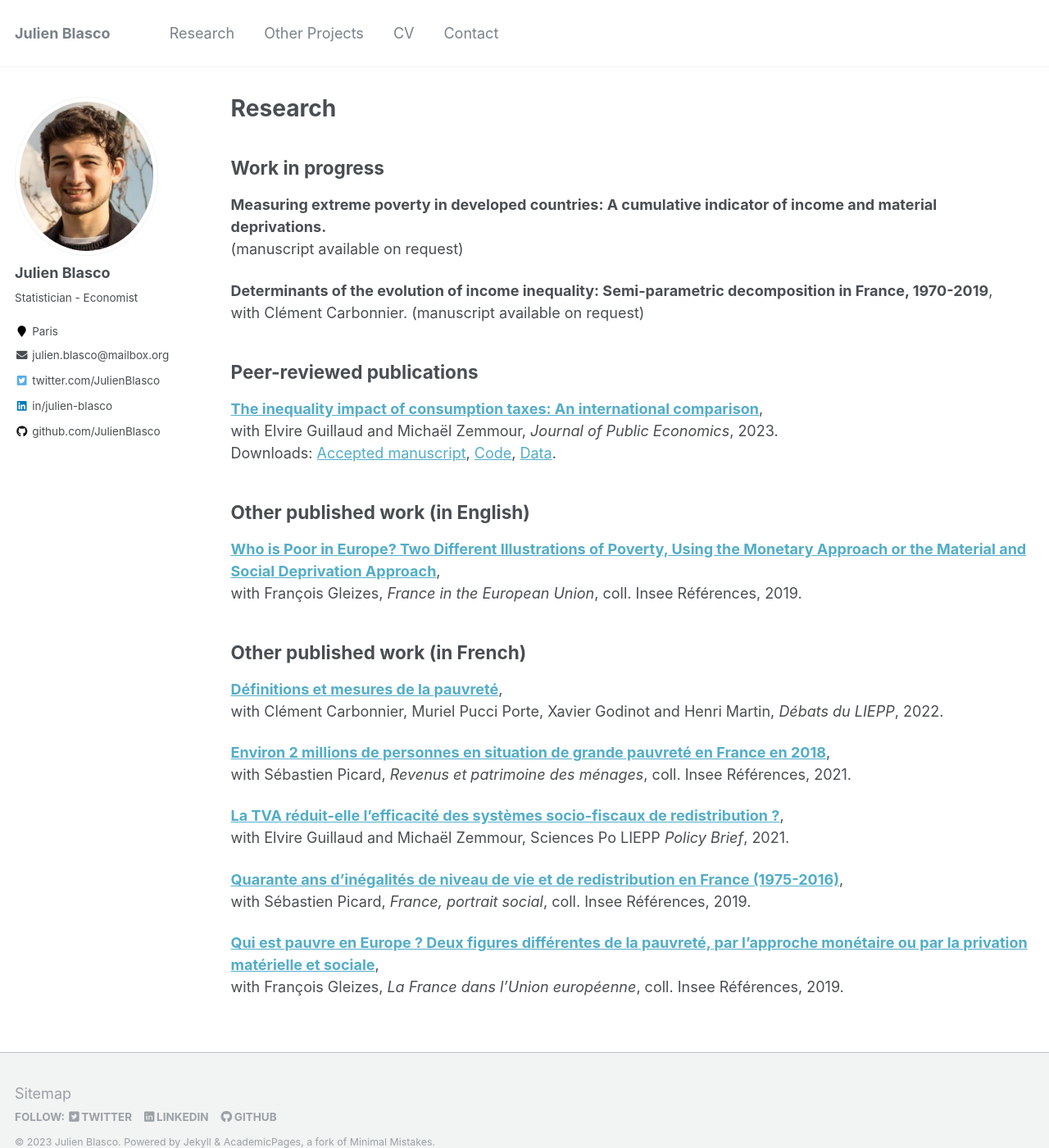
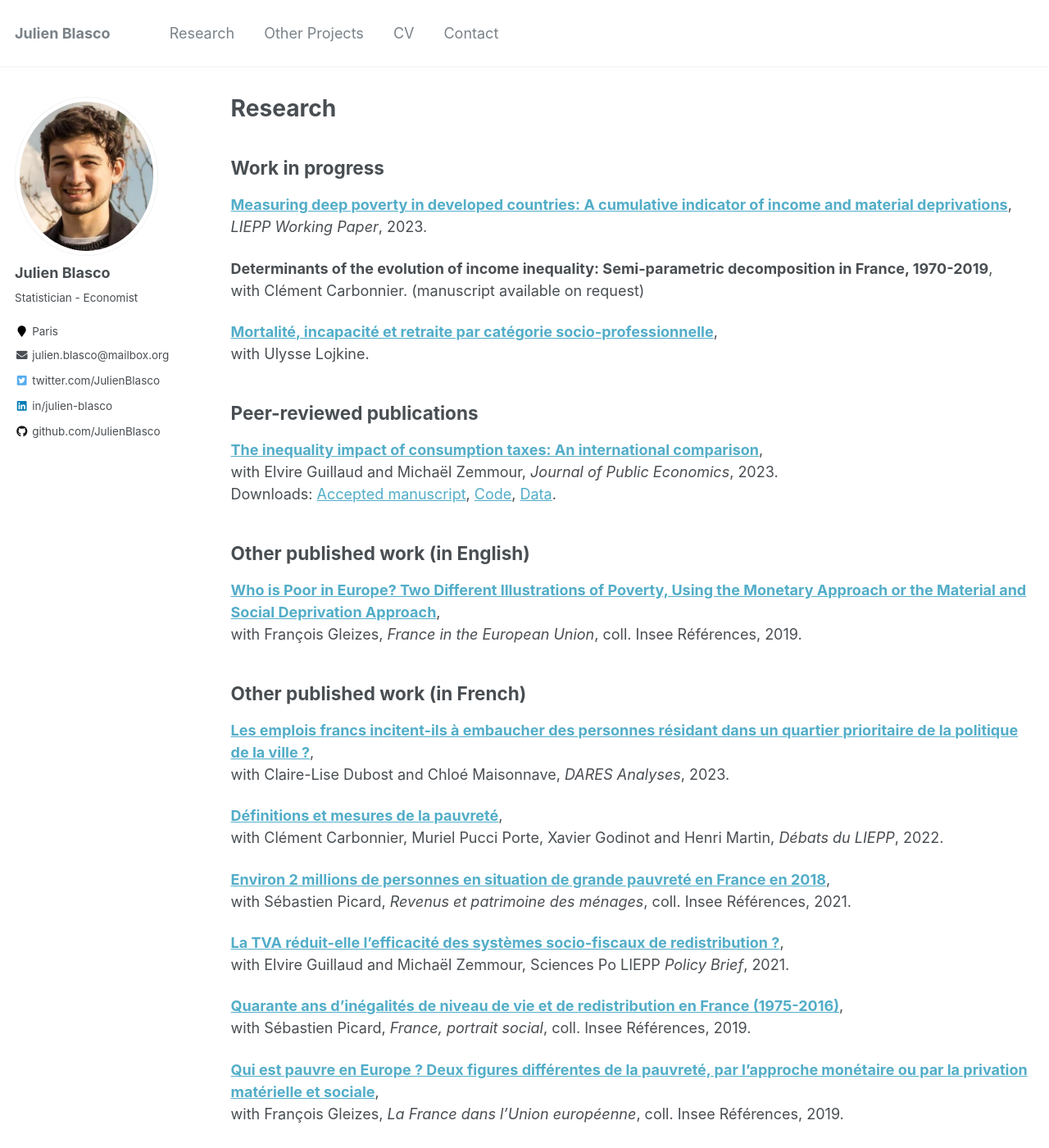
Before and after one commit to JulienBlasco/julienblasco.github.io, a Jekyll site: the page built from _pages/research.md, in a window 1280 px wide and 1400 px high. Shown: the whole window at 82% size. Built offline with Jekyll 4.4.1, drawn with Linux system fonts in a browser that asks for light colours.

Commit message:
Ajout WP LIEPP, Dares Analyses et DT avec Ulysse

```diff
--- a/_pages/research.md
+++ b/_pages/research.md
@@ -10,11 +10,15 @@ author_profile: true
 
 ## Work in progress
 
-**Measuring extreme poverty in developed countries: A cumulative indicator of income and material deprivations.**
-(manuscript available on request)
+**[Measuring deep poverty in developed countries: A cumulative indicator of income and material deprivations](https://sciencespo.hal.science/hal-04342540)**, *LIEPP Working Paper*, 2023.
+
 
 **Determinants of the evolution of income inequality: Semi-parametric decomposition in France, 1970-2019**,
 with Clément Carbonnier. (manuscript available on request)
+
+**[Mortalité, incapacité et retraite par catégorie socio-professionnelle](https://hal.science/hal-04030089)**,
+with Ulysse Lojkine.
+
 
 ## Peer-reviewed publications
 
@@ -33,6 +37,9 @@ with François Gleizes, *France in the European Union*, coll. Insee Références
 
 ## Other published work (in French)
 
+**[Les emplois francs incitent-ils à embaucher des personnes résidant dans un quartier prioritaire de la politique de la ville ?](https://dares.travail-emploi.gouv.fr/publication/les-emplois-francs-incitent-ils-embaucher-des-personnes-residant-dans-un-quartier)**,
+with Claire-Lise Dubost and Chloé Maisonnave, *DARES Analyses*, 2023.
+
 **[Définitions et mesures de la pauvreté](https://hal-sciencespo.archives-ouvertes.fr/hal-03781819)**,
 with Clément Carbonnier, Muriel Pucci Porte, Xavier Godinot and Henri Martin, *Débats du LIEPP*, 2022.
 
```
